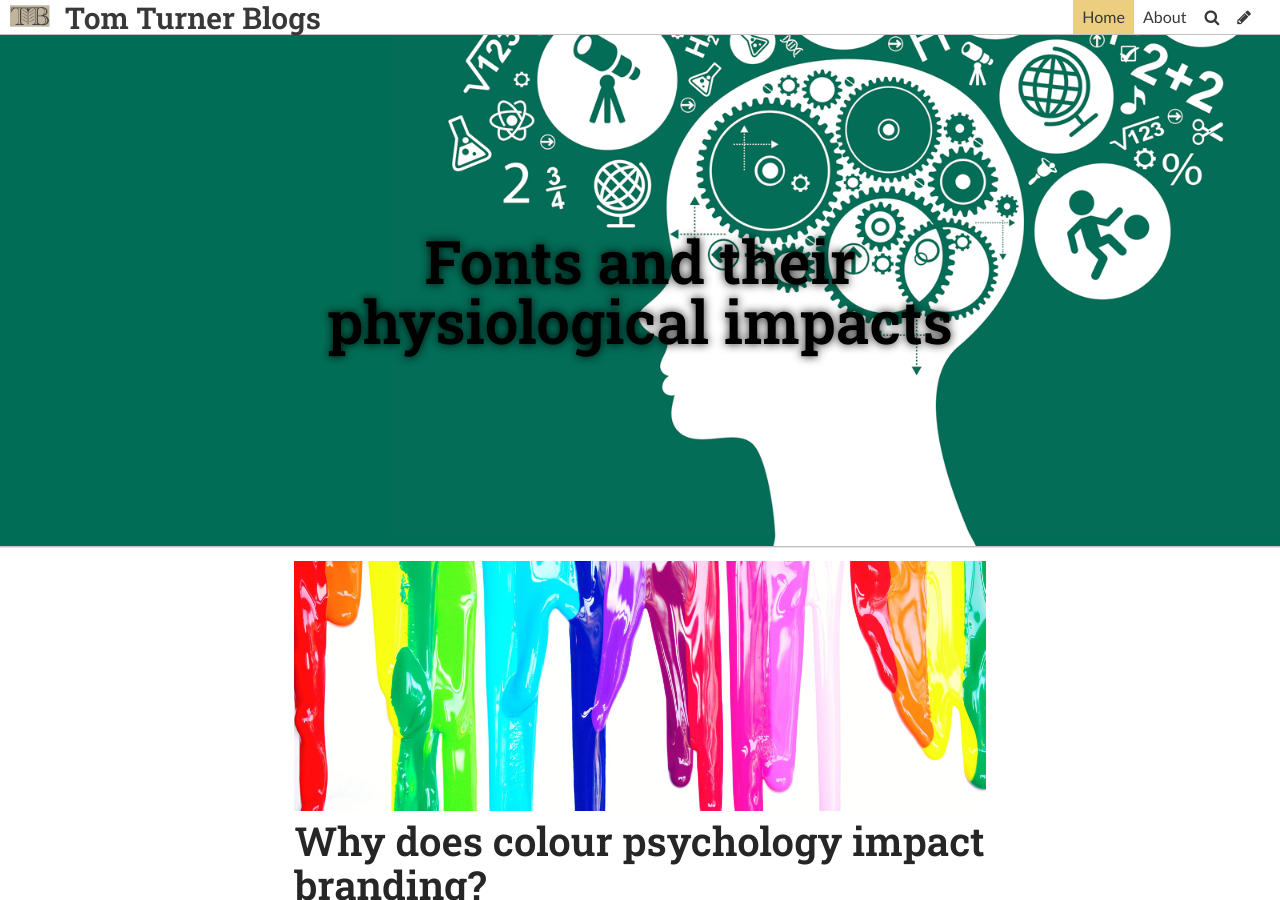
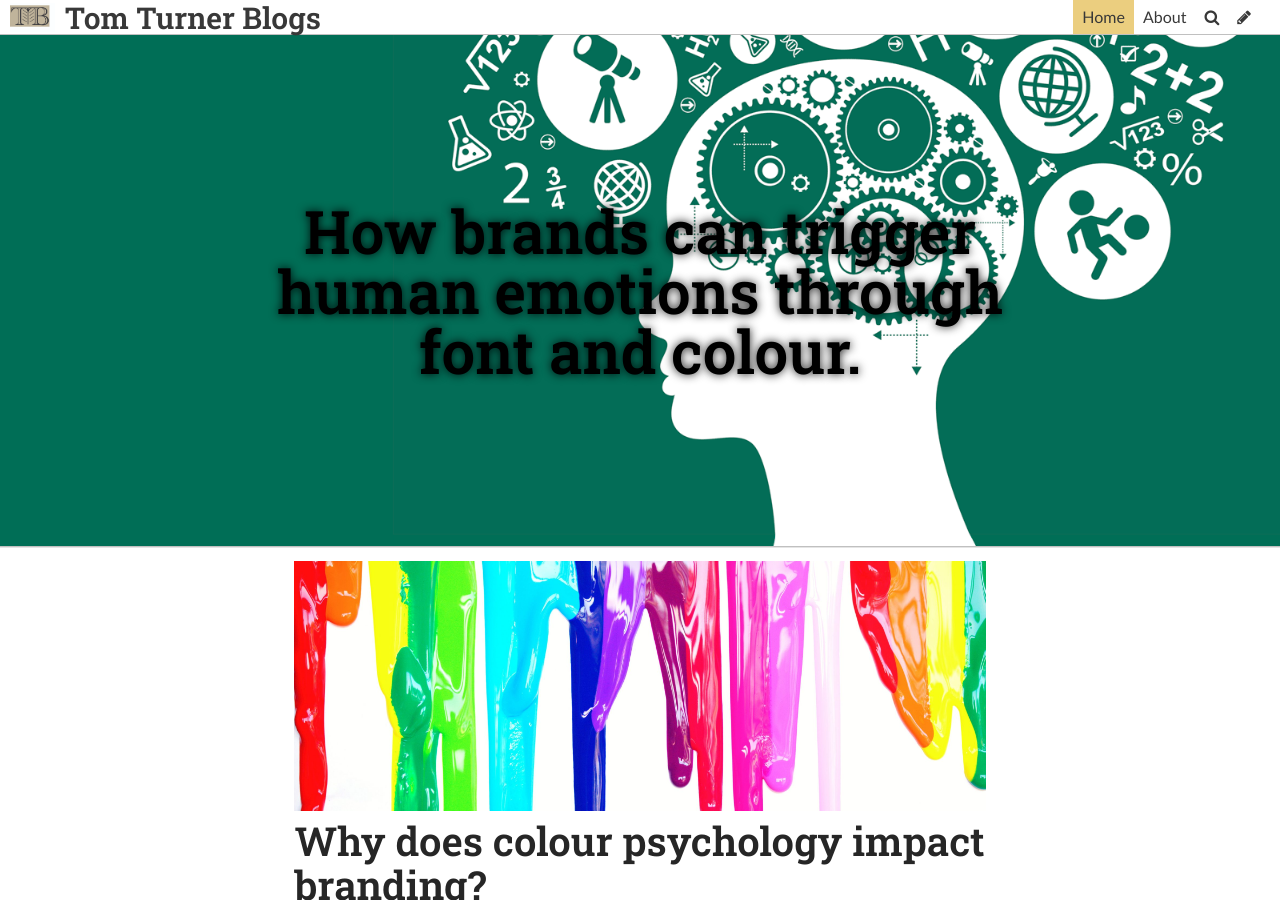
Before and after one commit to Tomturner11/Toms-typography, a Jekyll site: the page built from index.html, in a window 1280 px wide and 900 px high. Built offline with Jekyll 4.4.1, drawn with Linux system fonts in a browser that asks for light colours; some web fonts are replaced; the list of posts is cut into pages by our own code.

Commit message:
Update Settings “general”

```diff
--- a/_data/settings.yml
+++ b/_data/settings.yml
@@ -2,7 +2,7 @@ title: Tom Turner Blogs
 description: A website containing a series of blogs, written by Tom Turner
 footer_text: Copyright 2021 Tom Turner
 header_feature_image: ../uploads/hero-psychology-in-education-1600.png
-header_text: Fonts and their physiological impacts
+header_text: How brands can trigger human emotions through font and colour.
 header_text_color: "#000000"
 bannerheight: 40vmax
 navbarheight: 35px
```
